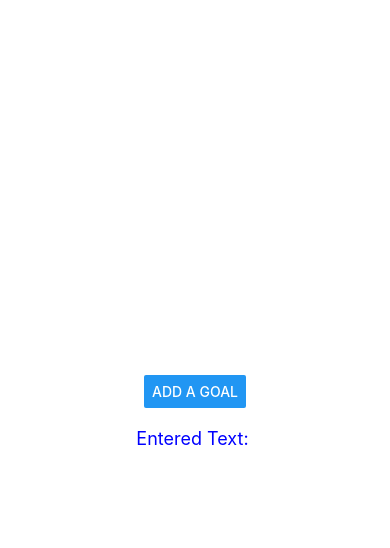
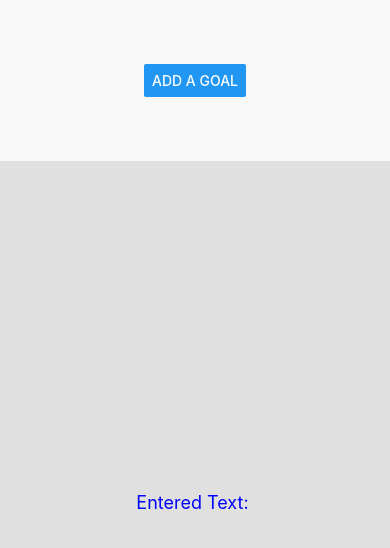
Before and after one commit to Astrid-weiwei/mobile-project, a React Native app: screen / in a window 390 px wide. Shown: the top 548 px of the page. Built offline with nearby package versions, Linux system fonts and the light colour scheme.

Commit message:
Use flex property and make the header and “Add a goal” button in App.js takes 1/5th of the whole available area. The <Text> that shows what user has typed will be in the bottom section. Give some background color to the bottom section.

```diff
--- a/App.js
+++ b/App.js
@@ -1,5 +1,5 @@
 import React, { useState } from 'react';
-import { View, Button, Text, StyleSheet } from 'react-native';
+import { SafeAreaView, View, Button, Text, StyleSheet } from 'react-native';
 import Input from './components/Input';
 
 export default function App() {
@@ -16,29 +16,41 @@ export default function App() {
   };
 
   return (
-    <View style={styles.container}>
-      {/* Button to open the modal */}
-      <Button title="Add a goal" onPress={() => setModalVisible(true)} />
+    <SafeAreaView style={styles.container}>
+      <View style={styles.headerContainer}>
+        <Button title="Add a goal" onPress={() => setModalVisible(true)} />
+      </View>
 
-      {/* Display the entered text */}
-      <Text style={styles.text}>Entered Text: {enteredText}</Text>
+      <View style={styles.bottomSection}>
+        <Text style={styles.text}>Entered Text: {enteredText}</Text>
+      </View>
 
       {/* Input modal - passing the modal visibility and callback function */}
       <Input visible={modalVisible} onConfirm={handleInputData} />
-    </View>
+    </SafeAreaView>
   );
 }
 
 const styles = StyleSheet.create({
   container: {
     flex: 1,
+    flexDirection: 'column',
+  },
+  headerContainer: {
+    flex: 1,
     justifyContent: 'center',
     alignItems: 'center',
+    backgroundColor: '#f8f8f8', // Optional: Background color for header
+  },
+  bottomSection: {
+    flex: 4,
+    justifyContent: 'center',
+    alignItems: 'center',
+    backgroundColor: '#e0e0e0', // Background color for bottom section
     padding: 20,
   },
   text: {
     fontSize: 18,
-    marginVertical: 20,
     color: 'blue',
   },
 });
```
